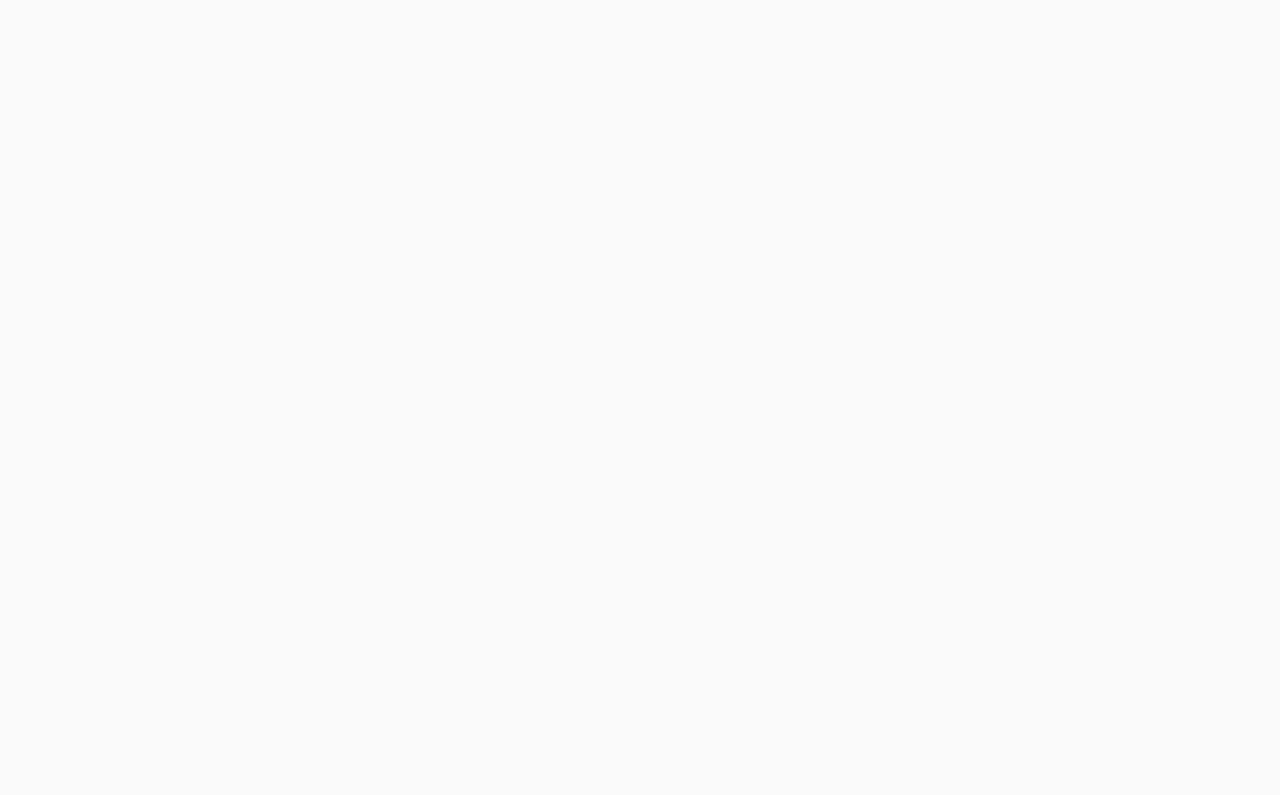
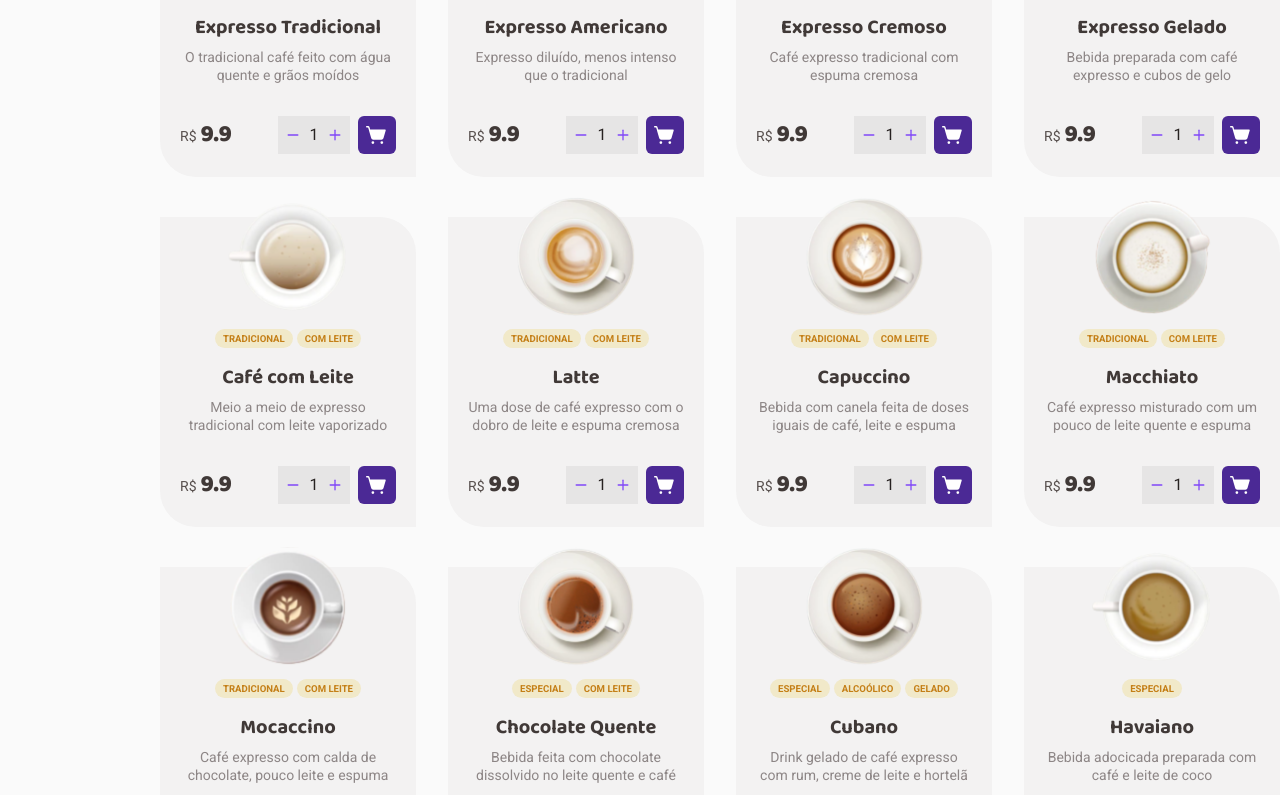
Before and after one commit to ArliMachado/coffee-delivery, a React (Vite) app: page / in a window 1280 px wide. Shown: the part 845-1640 px from the top of the page. Before the commit the page ends 800 px from the top, so only its background shows below. Built offline with nearby package versions, Linux system fonts and the light colour scheme.

Commit message:
Implementando a listagem de cafes

```diff
--- /dev/null
+++ b/src/data/coffees.json
@@ -0,0 +1,166 @@
+[
+  {
+    "id": 1,
+    "image": "src/assets/coffees/Expresso.svg",
+    "tags": [
+      "TRADICIONAL"
+    ],
+    "title": "Expresso Tradicional",
+    "description": "O tradicional café feito com água quente e grãos moídos",
+    "price": "9.9",
+    "quantity": 1
+  },
+  {
+    "id": 2,
+    "image": "src/assets/coffees/Americano.svg",
+    "tags": [
+      "TRADICIONAL"
+    ],
+    "title": "Expresso Americano",
+    "description": "Expresso diluído, menos intenso que o tradicional",
+    "price": "9.9",
+    "quantity": 1
+  },
+  {
+    "id": 3,
+    "image": "src/assets/coffees/Expresso-Cremoso.svg",
+    "tags": [
+      "TRADICIONAL"
+    ],
+    "title": "Expresso Cremoso",
+    "description": "Café expresso tradicional com espuma cremosa",
+    "price": "9.9",
+    "quantity": 1
+  },
+  {
+    "id": 4,
+    "image": "src/assets/coffees/Cafe-Gelado.svg",
+    "tags": [
+      "TRADICIONAL",
+      "GELADO"
+    ],
+    "title": "Expresso Gelado",
+    "description": "Bebida preparada com café expresso e cubos de gelo",
+    "price": "9.9",
+    "quantity": 1
+  },
+  {
+    "id": 5,
+    "image": "src/assets/coffees/Cafe-com-Leite.svg",
+    "tags": [
+      "TRADICIONAL",
+      "COM LEITE"
+    ],
+    "title": "Café com Leite",
+    "description": "Meio a meio de expresso tradicional com leite vaporizado",
+    "price": "9.9",
+    "quantity": 1
+  },
+  {
+    "id": 6,
+    "image": "src/assets/coffees/Latte.svg",
+    "tags": [
+      "TRADICIONAL",
+      "COM LEITE"
+    ],
+    "title": "Latte",
+    "description": "Uma dose de café expresso com o dobro de leite e espuma cremosa",
+    "price": "9.9",
+    "quantity": 1
+  },
+  {
+    "id": 7,
+    "image": "src/assets/coffees/Capuccino.svg",
+    "tags": [
+      "TRADICIONAL",
+      "COM LEITE"
+    ],
+    "title": "Capuccino",
+    "description": "Bebida com canela feita de doses iguais de café, leite e espuma",
+    "price": "9.9",
+    "quantity": 1
+  },
+  {
+    "id": 8,
+    "image": "src/assets/coffees/Macchiato.svg",
+    "tags": [
+      "TRADICIONAL",
+      "COM LEITE"
+    ],
+    "title": "Macchiato",
+    "description": "Café expresso misturado com um pouco de leite quente e espuma",
+    "price": "9.9",
+    "quantity": 1
+  },
+  {
+    "id": 9,
+    "image": "src/assets/coffees/Mochaccino.svg",
+    "tags": [
+      "TRADICIONAL",
+      "COM LEITE"
+    ],
+    "title": "Mocaccino",
+    "description": "Café expresso com calda de chocolate, pouco leite e espuma",
+    "price": "9.9",
+    "quantity": 1
+  },
+  {
+    "id": 10,
+    "image": "src/assets/coffees/Chocolate-Quente.svg",
+    "tags": [
+      "ESPECIAL",
+      "COM LEITE"
+    ],
+    "title": "Chocolate Quente",
+    "description": "Bebida feita com chocolate dissolvido no leite quente e café",
+    "price": "9.9",
+    "quantity": 1
+  },
+  {
+    "id": 11,
+    "image": "src/assets/coffees/Cubano.svg",
+    "tags": [
+      "ESPECIAL",
+      "ALCOÓLICO",
+      "GELADO"
+    ],
+    "title": "Cubano",
+    "description": "Drink gelado de café expresso com rum, creme de leite e hortelã",
+    "price": "9.9",
+    "quantity": 1
+  },
+  {
+    "id": 12,
+    "image": "src/assets/coffees/Havaiano.svg",
+    "tags": [
+      "ESPECIAL"
+    ],
+    "title": "Havaiano",
+    "description": "Bebida adocicada preparada com café e leite de coco",
+    "price": "9.9",
+    "quantity": 1
+  },
+  {
+    "id": 13,
+    "image": "src/assets/coffees/Arabe.svg",
+    "tags": [
+      "ESPECIAL"
+    ],
+    "title": "Árabe",
+    "description": "Bebida preparada com grãos de café árabe e especiarias",
+    "price": "9.9",
+    "quantity": 1
+  },
+  {
+    "id": 14,
+    "image": "src/assets/coffees/Irlandes.svg",
+    "tags": [
+      "ESPECIAL",
+      "ALCOÓLICO"
+    ],
+    "title": "Irlandês",
+    "description": "Bebida a base de café, uísque irlandês, açúcar e chantilly",
+    "price": "9.9",
+    "quantity": 1
+  }
+]
--- /dev/null
+++ b/src/pages/Home/components/CoffeeItem/index.tsx
@@ -0,0 +1,56 @@
+import { Minus, Plus, ShoppingCartSimple } from 'phosphor-react'
+import * as S from './styles'
+
+interface ICoffeItemProps {
+  id: number
+  image: string
+  tags: string[]
+  title: string
+  description: string
+  price: string
+  quantity: number
+}
+
+export function CoffeeItem({
+  image,
+  tags,
+  title,
+  description,
+  price,
+  quantity,
+}: ICoffeItemProps) {
+  return (
+    <S.CoffeeContainer>
+      <img src={image} alt="" />
+      <ul>
+        {tags.map((tag) => (
+          <li key={tag}>{tag}</li>
+        ))}
+      </ul>
+      <strong>{title}</strong>
+      <p>{description}</p>
+      <S.CartContent>
+        <span>
+          R$
+          <strong>{price}</strong>
+        </span>
+        <S.CartButtons>
+          <S.Quantity>
+            <button>
+              <Minus weight="bold" size={14} />
+            </button>
+            <span>{quantity}</span>
+
+            <button>
+              <Plus weight="bold" size={14} />
+            </button>
+          </S.Quantity>
+
+          <S.CartButton>
+            <ShoppingCartSimple weight="fill" size={22} />
+          </S.CartButton>
+        </S.CartButtons>
+      </S.CartContent>
+    </S.CoffeeContainer>
+  )
+}
--- /dev/null
+++ b/src/pages/Home/components/CoffeeItem/styles.ts
@@ -0,0 +1,130 @@
+import styled, { css } from 'styled-components'
+
+export const CoffeeContainer = styled.div`
+  display: flex;
+  flex-direction: column;
+  align-items: center;
+
+  width: 16rem;
+  height: 19.375rem;
+  padding: 0 1.25rem;
+  border-top-right-radius: 2.25rem;
+  border-bottom-left-radius: 2.25rem;
+
+  background: ${({ theme }) => theme['base-card']};
+
+  img {
+    width: 7.5rem;
+    height: 7.5rem;
+
+    margin-top: -1.25rem;
+  }
+
+  ul {
+    margin-top: 0.75rem;
+    display: flex;
+    justify-content: space-between;
+    align-items: center;
+    justify-content: center;
+    gap: 0.25rem;
+    li {
+      list-style-type: none;
+      background: ${({ theme }) => theme['yellow-light']};
+      color: ${({ theme }) => theme['yellow-dark']};
+      font-weight: bold;
+      font-size: 0.6rem;
+
+      padding: 0.25rem 0.5rem;
+      border-radius: 6.25rem;
+    }
+  }
+
+  strong {
+    margin-top: 1rem;
+    align-items: center;
+    font-family: 'Baloo 2';
+    font-size: 1.25rem;
+    font-weight: 700;
+    color: ${({ theme }) => theme['base-subtitle']};
+    line-height: 26px;
+  }
+
+  p {
+    text-align: center;
+    margin-top: 0.5rem;
+    line-height: 18.2px;
+    color: ${({ theme }) => theme['base-label']};
+    font-size: 0.875rem;
+  }
+`
+export const CartContent = styled.div`
+  display: flex;
+  flex-direction: row;
+  width: 100%;
+  align-items: center;
+  justify-content: space-between;
+
+  margin-top: 2rem;
+  /* gap: 1.8rem; */
+
+  span:first-child {
+    color: ${({ theme }) => theme['base-text']};
+    font-size: 0.875rem;
+    line-height: 1.1rem;
+
+    strong {
+      margin-left: 0.25rem;
+      font-family: 'Baloo 2';
+      font-size: 1.5rem;
+      font-weight: 800;
+      line-height: 2rem;
+    }
+  }
+`
+
+export const CartButtons = styled.div`
+  display: flex;
+  gap: 0.5rem;
+`
+
+export const Quantity = styled.div`
+  display: flex;
+  align-items: center;
+  justify-content: space-between;
+
+  background: ${({ theme }) => theme['base-button']};
+
+  width: 4.5rem;
+  height: 2.37rem;
+  padding: 0.5rem;
+
+  span {
+    color: ${({ theme }) => theme['base-title']};
+    line-height: 1.3rem;
+  }
+
+  button {
+    display: flex;
+    align-items: center;
+    justify-content: center;
+    border: 0;
+    background: none;
+    cursor: pointer;
+    color: ${({ theme }) => theme.purple};
+  }
+`
+
+export const CartButton = styled.span`
+  width: 2.375rem;
+  height: 2.375rem;
+  border-radius: 0.375rem;
+
+  display: flex;
+  align-items: center;
+  justify-content: center;
+
+  ${({ theme }) => css`
+    background: ${theme['purple-dark']};
+    color: ${theme.white};
+  `}
+`
--- a/src/pages/Home/index.tsx
+++ b/src/pages/Home/index.tsx
@@ -1,10 +1,32 @@
 import { Banner } from './components/Banner'
 
+import coffees from '../../data/coffees.json'
+
 import * as S from './styles'
+import { CoffeeItem } from './components/CoffeeItem'
+
 export function Home() {
   return (
     <S.HomeContainer>
       <Banner />
+      <S.CoffeesContent>
+        <strong>Nossos cafés</strong>
+
+        <S.CoffeesList>
+          {coffees.map((coffee) => (
+            <CoffeeItem
+              key={coffee.id}
+              id={coffee.id}
+              description={coffee.description}
+              image={coffee.image}
+              tags={coffee.tags}
+              title={coffee.title}
+              quantity={coffee.quantity}
+              price={coffee.price}
+            />
+          ))}
+        </S.CoffeesList>
+      </S.CoffeesContent>
     </S.HomeContainer>
   )
 }
--- a/src/pages/Home/styles.ts
+++ b/src/pages/Home/styles.ts
@@ -2,5 +2,24 @@ import styled from 'styled-components'
 
 export const HomeContainer = styled.div`
   position: relative;
-  margin-top: 5.6rem;
+  /* margin-top: 5.6rem; */
 `
+
+export const CoffeesContent = styled.div`
+  margin-top: 2rem;
+
+  strong {
+    font-family: 'Baloo 2';
+    font-size: 2rem;
+    font-weight: 800;
+    color: ${({ theme }) => theme['base-subtitle']};
+    line-height: 41.6px;
+  }
+`
+export const CoffeesList = styled.div`
+  margin-top: 3.375rem;
+
+  display: grid;
+  grid-template-columns: repeat(4, 16rem);
+  gap: 2.5rem 2rem;
+`
```
